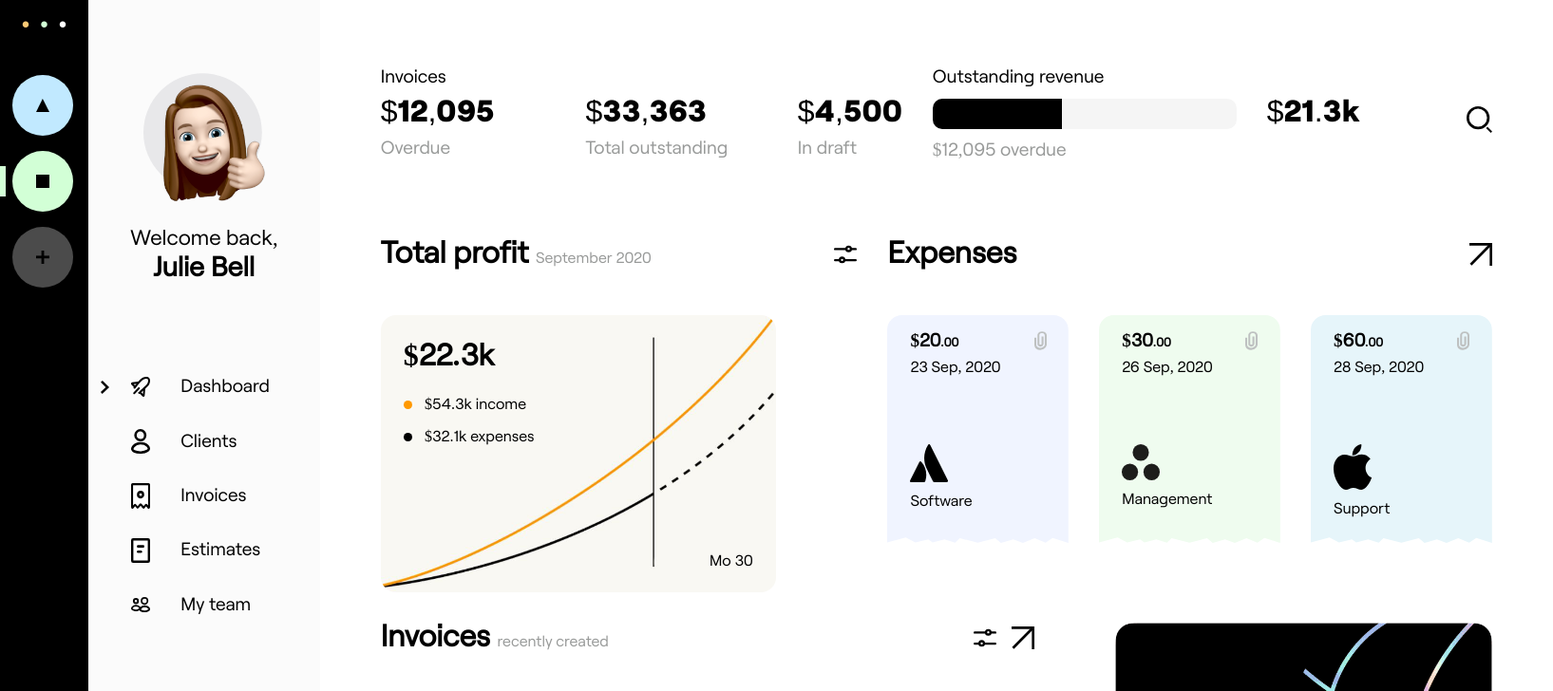
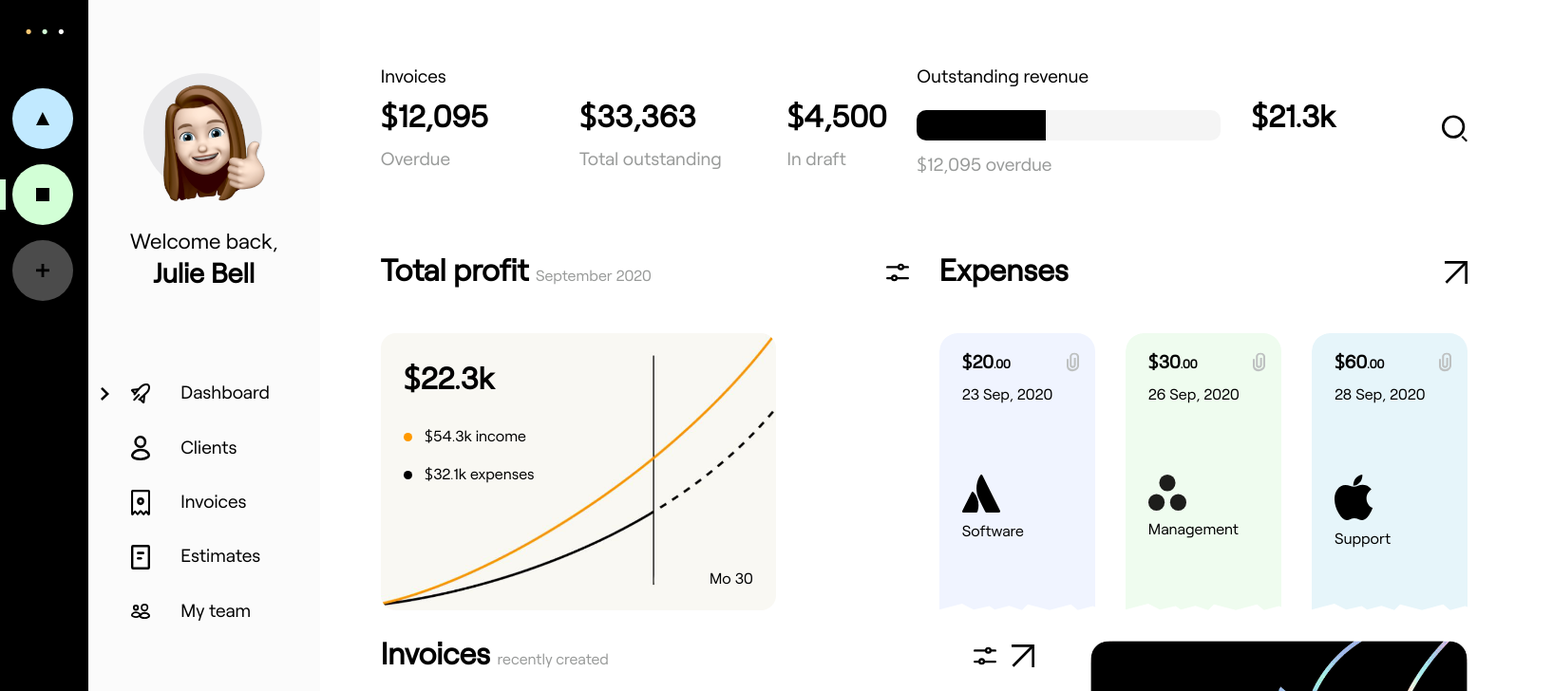
Before and after one commit to Sagalo04/TrabajoSCSS, a React (Create React App) app: page / in a window 1280 px wide. Shown: the top 728 px of the page at 95% size, 1635 px wide, since content can reach past the window. Built offline with nearby package versions, Linux system fonts and the light colour scheme.

Commit message:
font change

```diff
--- a/public/index.html
+++ b/public/index.html
@@ -15,7 +15,12 @@
       user's mobile device or desktop. See https://developers.google.com/web/fundamentals/web-app-manifest/
     -->
     <link rel="manifest" href="%PUBLIC_URL%/manifest.json" />
+
+    <link rel="preconnect" href="https://fonts.gstatic.com/" >
+    <link href="https://fonts.googleapis.com/css2?family=Prompt:wght@300&display=swap" rel="stylesheet">
+
     <!--
+
       Notice the use of %PUBLIC_URL% in the tags above.
       It will be replaced with the URL of the `public` folder during the build.
       Only files inside the `public` folder can be referenced from the HTML.
--- a/src/Components/Content/mid/card-expenses/BackCard/BackCard.module.scss
+++ b/src/Components/Content/mid/card-expenses/BackCard/BackCard.module.scss
@@ -1,5 +1,5 @@
 .backcard{
-    height: 15rem;
+    height: 100%;
     width: auto;
     display: block;
     z-index: -99;
--- a/src/Components/Content/mid/card-expenses/CardExpenses.module.scss
+++ b/src/Components/Content/mid/card-expenses/CardExpenses.module.scss
@@ -2,14 +2,14 @@
     position: relative;
     width: fit-content;
     height: auto;
-    //border-radius: 1rem;
+    border-radius: 1.2rem 1.2rem 0 0;
     overflow: hidden;
     margin: 1rem;
     p{
         margin: 0;
     }
     svg{
-        height: 15rem;
+        height: 100%;
         width: auto;
         display: block;
         z-index: -99;
--- a/src/Components/Content/top/invoices-prices/InvoicesPrices.module.scss
+++ b/src/Components/Content/top/invoices-prices/InvoicesPrices.module.scss
@@ -1,12 +1,3 @@
-@font-face {
-    font-family: 'roobert_trialheavy';
-    src: url('../../../../fonts/rooberttrial-heavy-webfont.woff2') format('woff2'),
-         url('../../../../fonts/rooberttrial-heavy-webfont.woff') format('woff');
-    font-weight: normal;
-    font-style: normal;
-
-}
-
 
 .principal{
     display: flex;
@@ -15,8 +6,7 @@
 
 .prices{
     margin: 0;
-    font-family:  'roobert_trialheavy',Arial,sans-serif;
-    // font-weight: 800;
+    font-weight: 800;
      font-size: 2rem;
 }
 
--- a/src/index.css
+++ b/src/index.css
@@ -7,7 +7,7 @@
 }
 
 body {
-  font-family: 'roobert_trialregular';
+  font-family: 'roobert_trialregular', 'Prompt';
   font-weight:normal;
   font-style:normal;
   margin: 0;
```
